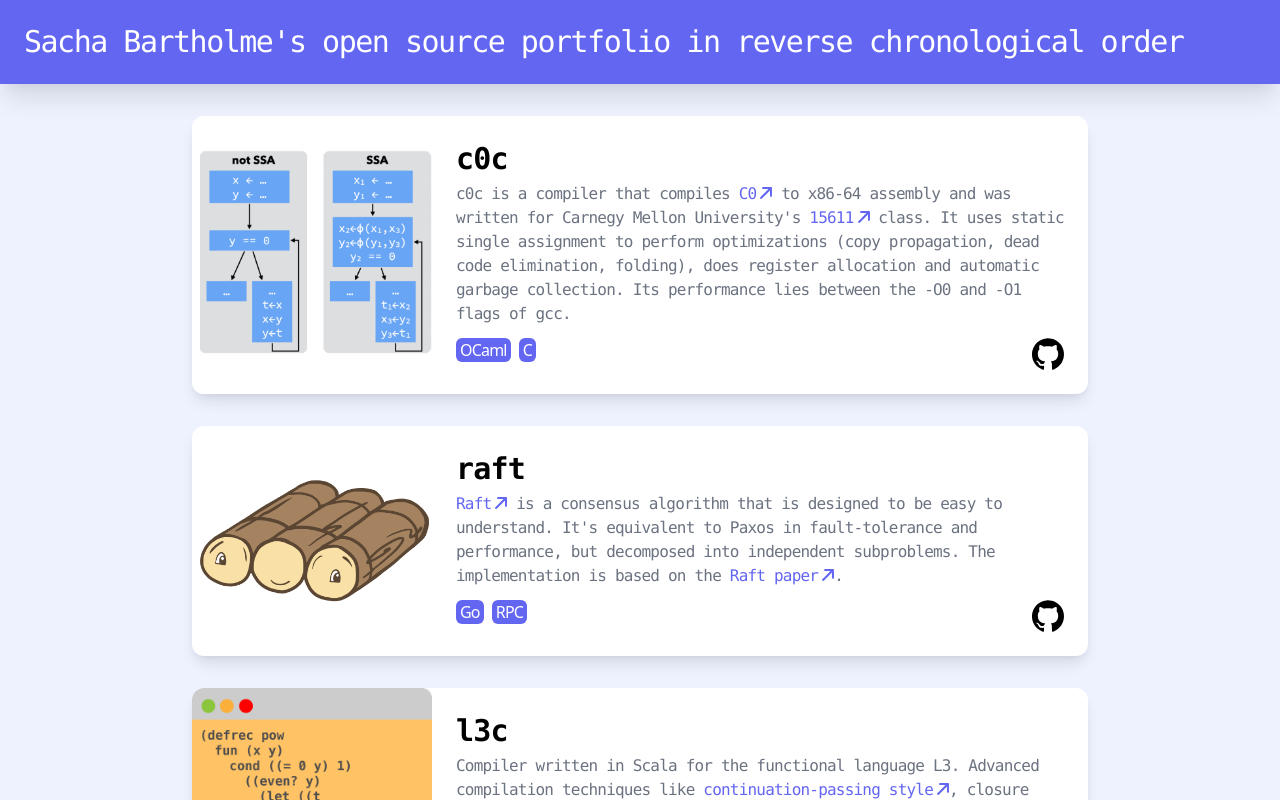
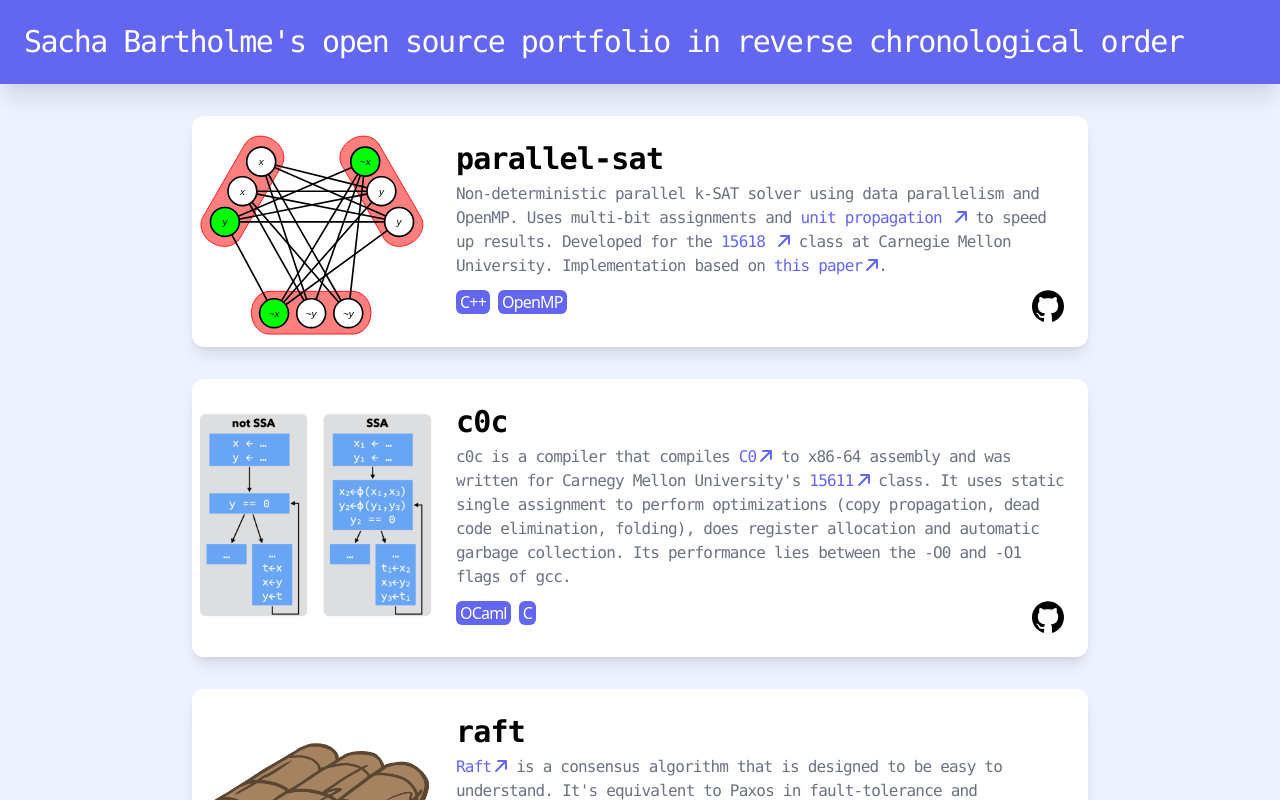
Before and after one commit to sbarthol/sbarthol.me, a React (Create React App) app: page / in a window 1280 px wide. Shown: the top 800 px of the page. Built offline with nearby package versions, Linux system fonts and the light colour scheme.

Commit message:
Added parallel-sat

```diff
--- a/src/App.js
+++ b/src/App.js
@@ -16,11 +16,31 @@
 import l3cPng from "./resources/l3c.png";
 import raftPng from "./resources/raft.png";
 import ssaPng from "./resources/ssa.png";
+import satSvg from "./resources/sat.svg";
 
 function App() {
 	return (
 		<div>
 			<Header />
+			<Card
+				skills={["C++", "OpenMP"]}
+				title="parallel-sat"
+				github="https://github.com/sbarthol/parallel-sat"
+				image={satSvg}
+			>
+				Non-deterministic parallel k-SAT solver using data parallelism and OpenMP. Uses
+				multi-bit assignments and{" "}
+				<Hyperlink href="https://en.wikipedia.org/wiki/Unit_propagation">
+					unit propagation{" "}
+				</Hyperlink>{" "}
+				to speed up results. Developed for the{" "}
+				<Hyperlink href="http://www.cs.cmu.edu/~418/">15618 </Hyperlink> class at Carnegie
+				Mellon University. Implementation based on{" "}
+				<Hyperlink href="http://www.cs.cmu.edu/~mheule/publications/JSAT4_6_Heule.pdf">
+					this paper
+				</Hyperlink>
+				.
+			</Card>
 			<Card
 				skills={["OCaml", "C"]}
 				title="c0c"
```
Also changed, not shown: src/resources/sat.svg (added).
